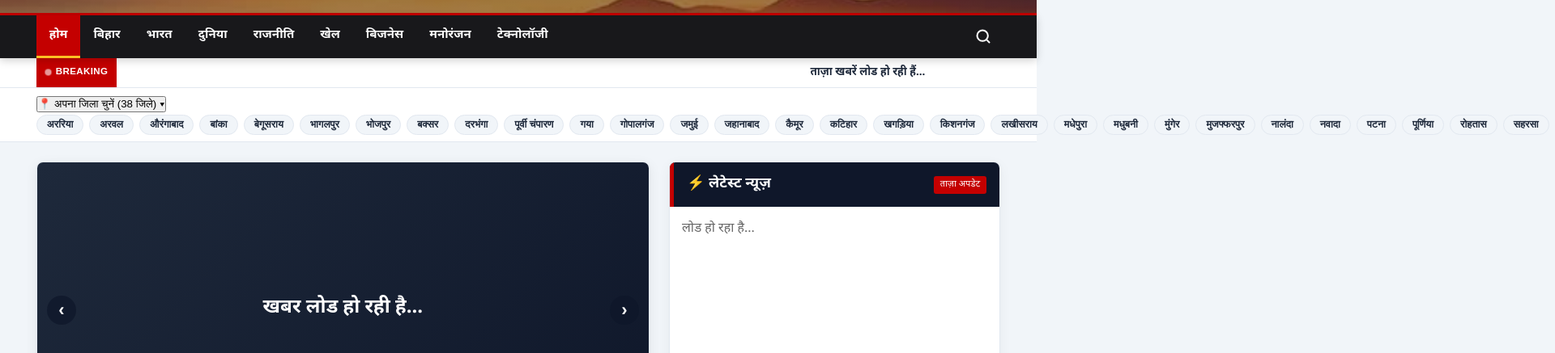
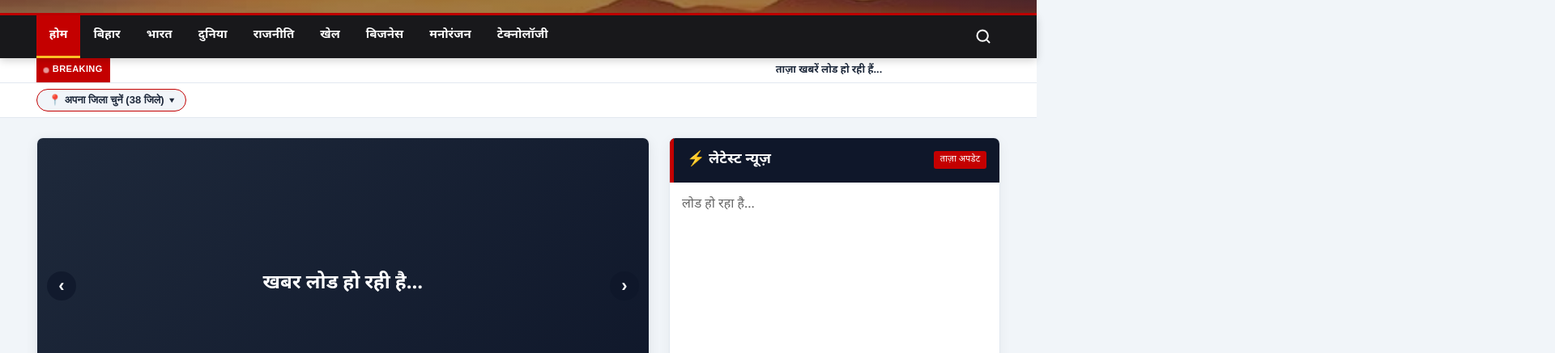
Before and after one commit to uraj68179-glitch/bihar-har-pal-news, a plain HTML site: page index.html in a window 1280 px wide. Shown: the part 179-616 px from the top of the page at 81% size, 1920 px wide, since content can reach past the window. Drawn offline with Linux system fonts and the light colour scheme; no server answers; a web font is replaced by a local one.

Commit message:
Update style.css

```diff
--- a/style.css
+++ b/style.css
@@ -396,7 +396,7 @@ a {
 }
 
 /* ==========================================
-   COMPACT BREAKING NEWS TICKER
+   SLIM BREAKING NEWS TICKER
 ========================================== */
 
 .breaking {
@@ -407,29 +407,29 @@ a {
 .breaking-content {
     display: flex;
     align-items: center;
-    height: 36px;
+    height: 30px;
     overflow: hidden;
 }
 
 .breaking-label {
     background: var(--primary-red);
     color: #ffffff;
-    padding: 0 11px;
+    padding: 0 9px;
     height: 100%;
-    font-size: 11.5px;
+    font-size: 11px;
     font-weight: 800;
     letter-spacing: 0.4px;
     white-space: nowrap;
     display: flex;
     align-items: center;
-    gap: 6px;
+    gap: 5px;
     z-index: 2;
     flex-shrink: 0;
 }
 
 .pulse-dot {
-    width: 7px;
-    height: 7px;
+    width: 6px;
+    height: 6px;
     background: #fff;
     border-radius: 50%;
     animation: pulse 1.2s infinite;
@@ -443,18 +443,18 @@ a {
 .breaking-marquee {
     flex: 1;
     overflow: hidden;
-    padding-left: 12px;
+    padding-left: 10px;
     position: relative;
 }
 
 .breaking-text {
     display: inline-block;
-    font-size: 13.5px;
+    font-size: 12.5px;
     font-weight: 700;
     color: var(--text-main);
     white-space: nowrap;
     padding-left: 100%;
-    animation: tickerSlide 26s linear infinite;
+    animation: tickerSlide 22s linear infinite;
 }
 
 .breaking-marquee:hover .breaking-text {
@@ -466,42 +466,83 @@ a {
     100% { transform: translateX(-100%); }
 }
 
-/* District Bar */
+/* ==========================================
+   BIHAR 38 DISTRICTS COLLAPSIBLE BAR
+========================================== */
+
 .district-bar {
     background: var(--card-bg);
     border-bottom: 1px solid var(--border-color);
-    padding: 8px 0;
+    padding: 7px 0;
+    position: relative;
 }
 
-.district-flex {
+.district-header-row {
     display: flex;
     align-items: center;
-    gap: 12px;
-    overflow-x: auto;
+    gap: 10px;
+    flex-wrap: wrap;
 }
 
-.district-label {
+.district-toggle-btn {
+    background: var(--bg-gray);
+    border: 1.5px solid var(--primary-red);
+    color: var(--text-main);
+    padding: 5px 14px;
+    border-radius: 20px;
     font-size: 13px;
     font-weight: 800;
+    cursor: pointer;
+    display: inline-flex;
+    align-items: center;
+    gap: 6px;
+    transition: 0.2s;
+}
+
+.district-toggle-btn:hover,
+.district-toggle-btn.open {
+    background: var(--primary-red);
+    color: #ffffff;
+}
+
+.active-dist-badge {
+    background: #fef2f2;
     color: var(--primary-red);
-    white-space: nowrap;
+    border: 1px solid #fecaca;
+    padding: 3px 10px;
+    border-radius: 14px;
+    font-size: 12px;
+    font-weight: 700;
+}
+
+.district-dropdown-panel {
+    display: none;
+    margin-top: 10px;
+    padding: 12px;
+    background: var(--bg-gray);
+    border: 1px solid var(--border-color);
+    border-radius: 8px;
+}
+
+.district-dropdown-panel.open {
+    display: block;
 }
 
 .district-pills {
     display: flex;
+    flex-wrap: wrap;
     gap: 7px;
 }
 
 .district-pills button {
-    background: var(--bg-gray);
+    background: var(--card-bg);
     border: 1px solid var(--border-color);
     color: var(--text-main);
-    padding: 4px 12px;
-    border-radius: 16px;
+    padding: 4px 11px;
+    border-radius: 15px;
     font-size: 12.5px;
     font-weight: 700;
     cursor: pointer;
-    white-space: nowrap;
     transition: 0.2s;
 }
 
```
